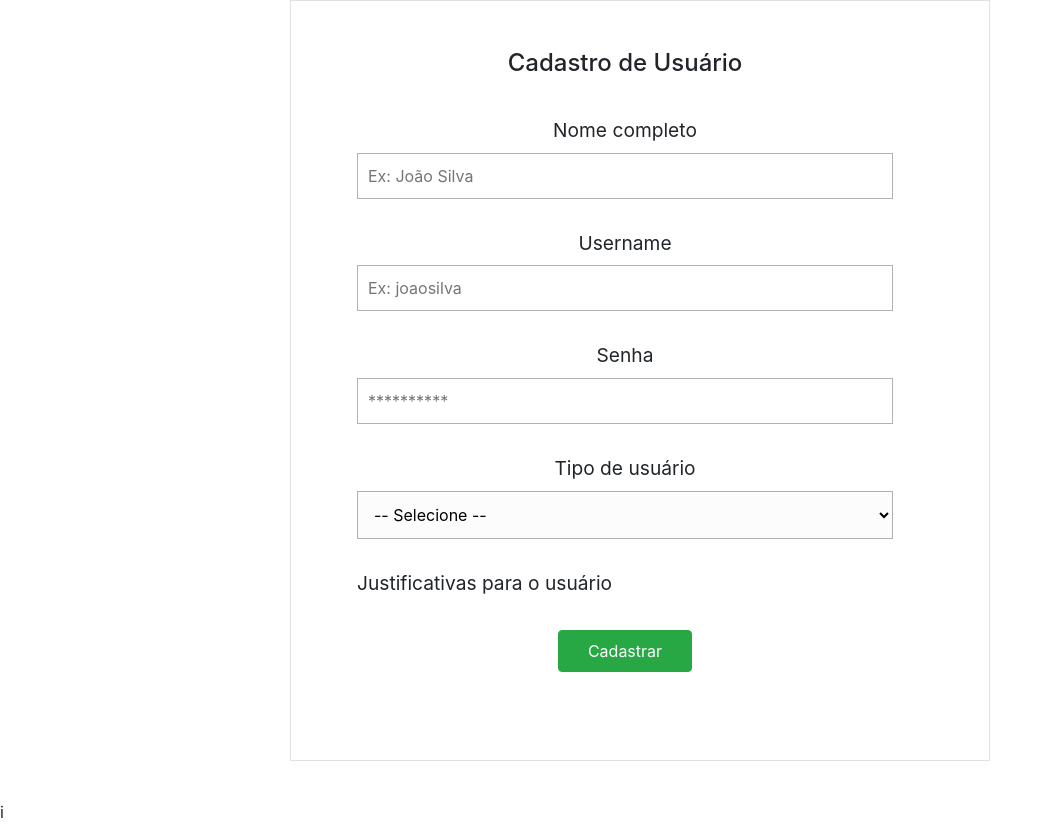
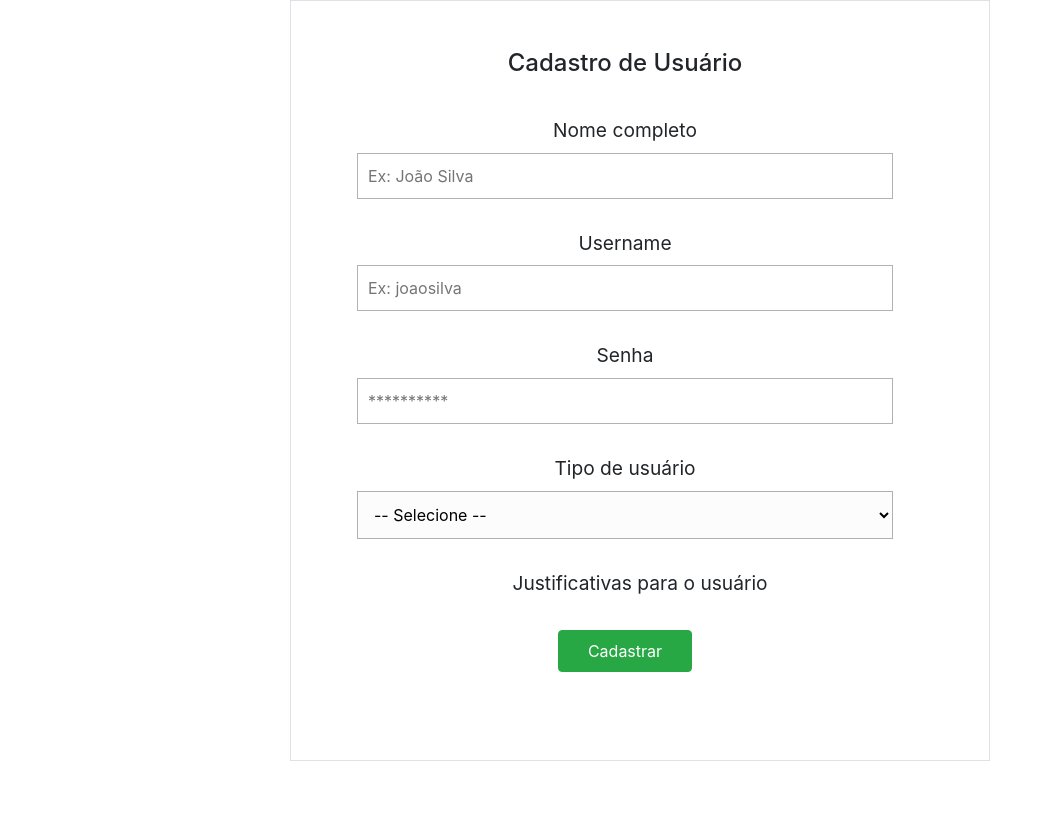
Before and after one commit to shl0mo/Dashboard_Relatorios-PHP_Bootstrap, a PHP site: page /Relatorios/cadastro.php in a window 1280 px wide. Shown: the whole page, without its empty margins (0-1052 px from the left). After the commit the page ends 761 px from the top, so only its background shows below. Run offline with PHP 8.4, Linux system fonts and the light colour scheme; data that the repository does not hold is empty; some libraries are stand-ins or nearby versions.

Commit message:
Página de cadastro - frontend#

```diff
--- a/cadastro.php
+++ b/cadastro.php
@@ -61,7 +61,7 @@
 							</select>
 					</div>
 					<div class="form-box row align-items-left">
-						<label>Justificativas para o usuário</label>
+						<label class="d-flex align-self-center">Justificativas para o usuário</label>
 						<div class="align-items-left">
 						<?php
 							$index = 1;
@@ -85,5 +85,5 @@
 			</div>
 		</div>
 	</div>
-</body>i
+</body>
 </html>
```
